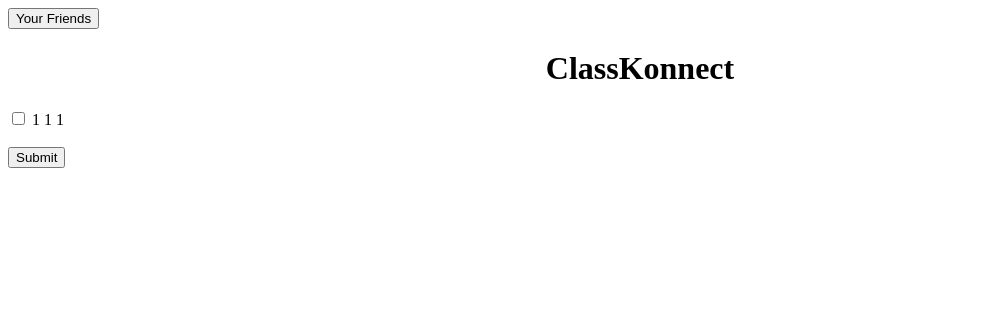
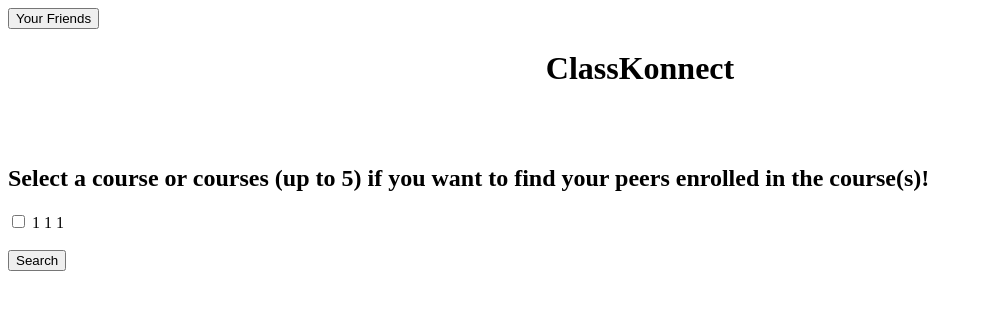
Before and after one commit to CS222-UIUC/course-project-group-11, a Flask app: template templates/search.html in a window 1280 px wide. Shown: the top 310 px of the page, without its empty margins (0-983 px from the left). Run offline with Flask 2, Linux system fonts and the light colour scheme; the template is opened without the code that fills it: most values are stand-ins (such as "Sample title", 1, 10 or a date in 2020); some libraries are stand-ins or nearby versions.

Commit message:
Nov 4: Populated DB and partial implementation

```diff
--- a/app.py
+++ b/app.py
@@ -9,21 +9,6 @@
 app.config['MYSQL_PASSWORD'] = 'cU5SbJW6BCoLHmcyXe7n'
 app.config['MYSQL_DB'] = 'classkonnect'
 mysql = MySQL(app)
-
-# this database on AWS contains three tables with the following pieces of data:
-# users (netID, pw, discID)
-#       ('yoda2', '1234', 'Yoda#1234')
-#       ('guest', '1234', '')
-#       ('inst', '1234', '')
-#       ('guest2', '5678', 'Guest#8888')
-#       ('guest3', '5678', 'Disc#1011')
-# enrollments (netID, CRN)
-#             ('yoda2', 74484), ('yoda2', 35917), ('yoda2', 63733), ('yoda2', 35030)
-#             ('guest', 74484), ('guest', 35917), ('guest', 59328), ('guest', 63037)
-#             ('inst', 74484), ('inst', 77096), ('inst', 66445), ('inst', 35030)
-#             ('guest2', 56053), ('guest2', 35917), ('guest2', 36091), ('guest2', 33828), ('guest2', 63037)
-#             ('guest3', 31892), ('guest3', 36702), ('guest3', 36091), ('guest3', 46792), ('guest3', 70159)
-# courses: now this table contains the exact same elements as the csv file
 
 # pylint: disable=line-too-long
 @app.route('/')
@@ -184,4 +169,91 @@
         section = cursor.fetchall()
         required_info.append(section)
     cursor.close()
+    required_info.append(user)
     return render_template("search.html", items=required_info), 200
+
+@app.route('/result/<user>', methods=["POST"])
+def class_search(user):
+    items = request.form
+
+    if len(items) == 0:
+        error_message = 'Please select at least one course!'
+        return render_template("search_error.html", items=error_message), 404
+    else:
+        cursor = mysql.connection.cursor()
+        course_list = []
+
+        for course in items:
+            course_list.append(course[0])
+
+        if len(course_list) == 1:
+            required_info = []
+            c = course_list[0]
+            course_info_list = []
+            for l in c:
+                if l == ' ':
+                    course_info_list.append(info)
+                    info = ''
+                if l == c[-1]:
+                    info = info + l
+                    course_info_list.append(info)
+                else:
+                    info = info + l
+            course_info_list[1] = course_info_list[1][1:]
+            course_info_list[2] = course_info_list[2][1:]
+            subject = course_info_list[0]
+            course = course_info_list[1]
+            section = course_info_list[2]
+            query = f''' SELECT CRN FROM classkonnect.courses WHERE SubjectId = '{subject}' AND CourseNumber = {course} AND SectionNumber = '{section}'; '''
+            cursor.execute(query)
+            courses = cursor.fetchall()
+            query2 = f''' SELECT netId FROM classkonnect.enrollments WHERE CRN = {courses[0]}; '''
+            cursor.execute(query2)
+            crn = cursor.fetchall()
+            cursor.close()
+            required_info.append(crn)
+            return render_template("result.html", items=required_info), 200
+
+        if len(course_list) == 2:
+            required_info = []
+            c = course_list[0]
+            course_info_list = []
+            for l in c:
+                if l == ' ':
+                    course_info_list.append(info)
+                    info = ''
+                if l == c[-1]:
+                    info = info + l
+                    course_info_list.append(info)
+                else:
+                    info = info + l
+            course_info_list[1] = course_info_list[1][1:]
+            course_info_list[2] = course_info_list[2][1:]
+            subject = course_info_list[0]
+            course = course_info_list[1]
+            section = course_info_list[2]
+            c1 = course_list[1]
+            for l in c1:
+                if l == ' ':
+                    course_info_list.append(info)
+                    info = ''
+                if l == c1[-1]:
+                    info = info + l
+                    course_info_list.append(info)
+                else:
+                    info = info + l
+            course_info_list[4] = course_info_list[4][1:]
+            course_info_list[5] = course_info_list[5][1:]
+            subject1 = course_info_list[3]
+            course1 = course_info_list[4]
+            section1 = course_info_list[5]
+            query = f''' SELECT CRN FROM classkonnect.courses WHERE (SubjectId = '{subject}' AND CourseNumber = {course} AND SectionNumber = '{section}') OR (SubjectId = '{subject1}' AND CourseNumber = {course1} AND SectionNumber = '{section1}'); '''
+            cursor.execute(query)
+            crns = cursor.fetchall()
+            query2 = f''' SELECT DISTINCT a.netId FROM (SELECT netId FROM classkonnect.enrollments WHERE CRN = {crns[0][0]}) AS a INNER JOIN (SELECT netId FROM classkonnect.enrollments WHERE CRN = {crns[1][0]}) as b ON a.netId = b.netId; '''
+            cursor.execute(query2)
+            users = cursor.fetchall()
+            cursor.close()
+            required_info.append(users)
+            return render_template("result.html", items=required_info), 200
+    return render_template("search_error.html", items='error'), 404
--- a/templates/register.html
+++ b/templates/register.html
@@ -1,7 +1,7 @@
 <html>
   <head>
     <link rel="icon" href="{{ url_for('static', filename='img/c.ico') }}">
-    <link rel="stylesheet" href="{{ url_for('static', filename='styles/login_page.css') }}">
+    <link rel="stylesheet" href="{{ url_for('static', filename='styles/register.css') }}">
   </head>
 
   <body>
--- a/templates/search.html
+++ b/templates/search.html
@@ -1,13 +1,18 @@
 {% extends "base.html" %}
 {% block content %}
+<br>
+<br>
+<h2>
+  Select a course or courses (up to 5) if you want to find your peers enrolled in the course(s)!
+</h2>
 
-  <form action="/user_info" method="POST">
-    {% for section in items %}
-        <input type="checkbox" id='{{section[0][0]}} {{section[0][1]}} {{section[0][2]}}' name='{{section[0][0]}} {{section[0][1]}} {{section[0][2]}}' value='{{section[0][0]}} {{section[0][1]}} {{section[0][2]}}'>
+  <form action="/result/{{items[-1]}}" method="POST">
+    {% for section in items[:-1] %}
+        <input type="checkbox" name='{{section[0][0]}} {{section[0][1]}} {{section[0][2]}}' value='{{section[0][0]}} {{section[0][1]}} {{section[0][2]}}'>
         <label for='{{section[0][0]}} {{section[0][1]}} {{section[0][2]}}'> {{section[0][0]}} {{section[0][1]}} {{section[0][2]}}</label><br>
     {% endfor %}
   <br>
-  <input type="submit" value="Submit">
+  <input type="submit" value="Search">
   </form>
 
 {% endblock content %}
```
Also changed, not shown: static/styles/register.css (added, +12 -0 lines), templates/result.html (added, +14 -0 lines), templates/search_error.html (added, +10 -0 lines), README.md.
